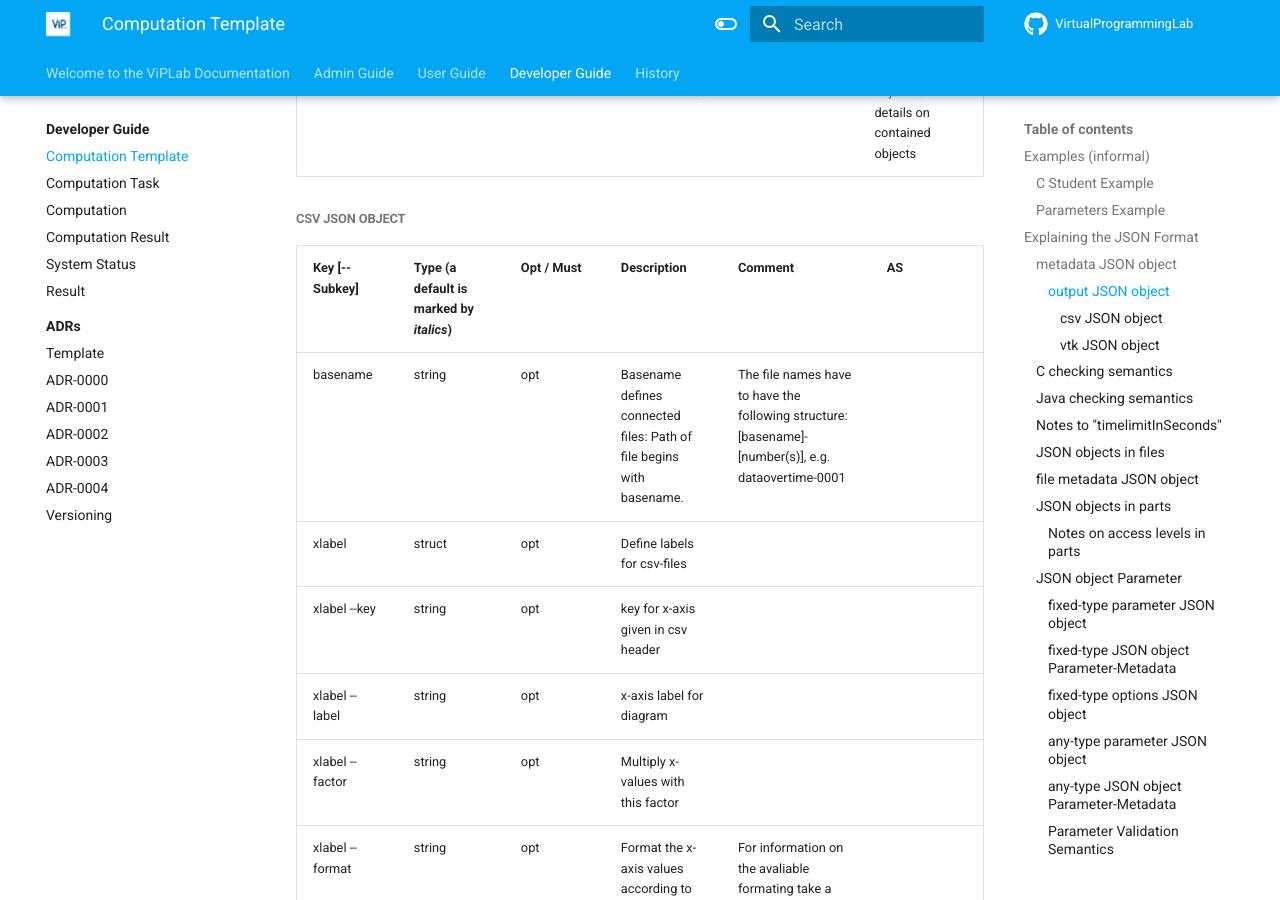
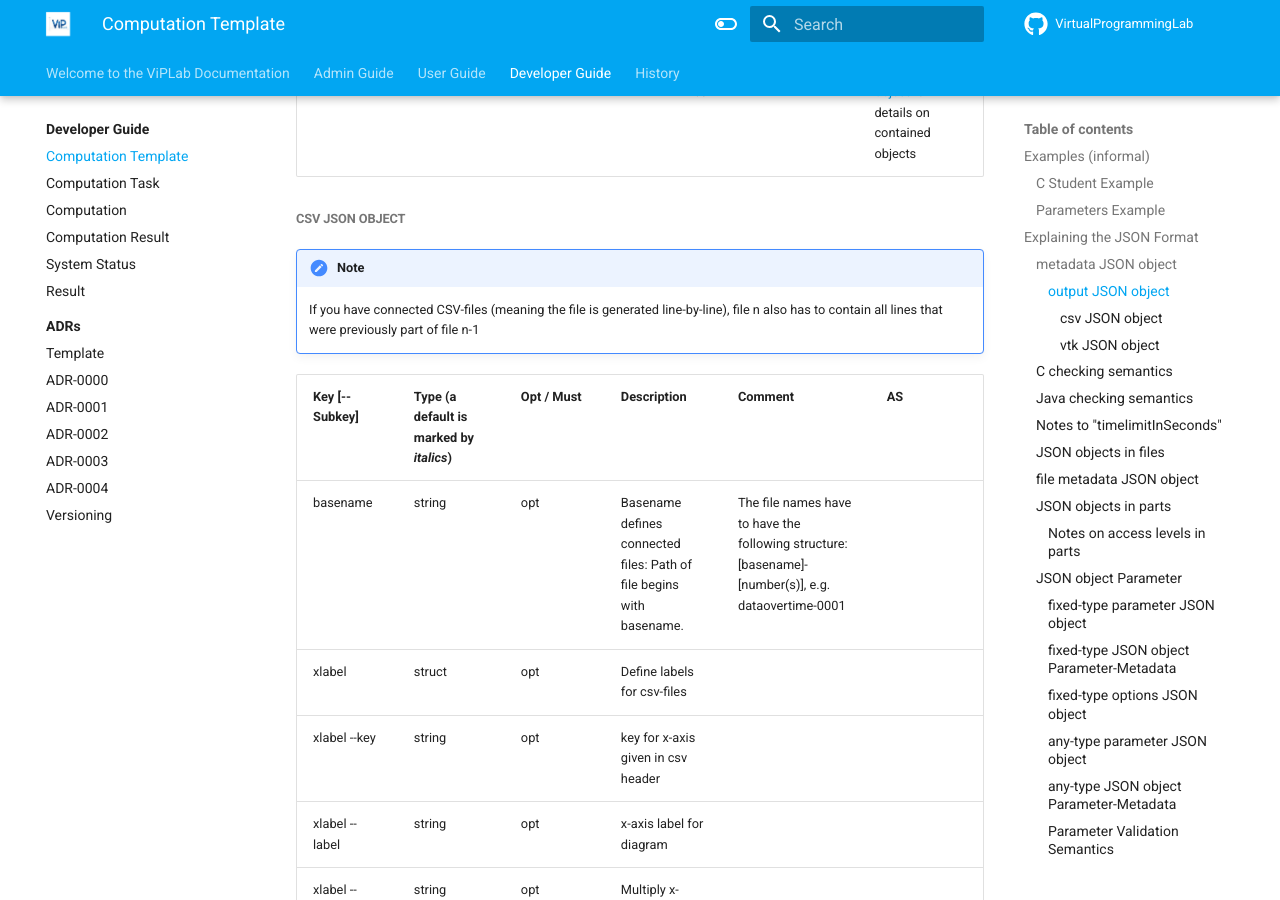
Before and after one commit to VirtualProgrammingLab/documentation, an MkDocs documentation site: the page built from docs/developer/computation_template.md, in a window 1280 px wide and 900 px high, scrolled down 14649 px. Built offline with MkDocs 1.6.1 and Material for MkDocs 9.7.7, drawn with Linux system fonts in a browser that asks for light colours.

Commit message:
Add note about structure of CSVs

```diff
--- a/docs/developer/computation_template.md
+++ b/docs/developer/computation_template.md
@@ -487,6 +487,9 @@ Note: `//` with text following until EOL is a comment,
 
 ##### csv JSON object
 
+!!! note
+    If you have connected CSV-files (meaning the file is generated line-by-line), file n also has to contain all lines that were previously part of file n-1
+
 |Key [--Subkey] | Type (a default is marked by _italics_)|Opt / Must |Description |Comment | AS |
 |---------------|----------------------------------------|-----------|------------|--------|----|
 |basename | string | opt | Basename defines connected files: Path of file begins with basename. | The file names have to have the following structure: [basename]-[number(s)], e.g. dataovertime-0001 | |
```
